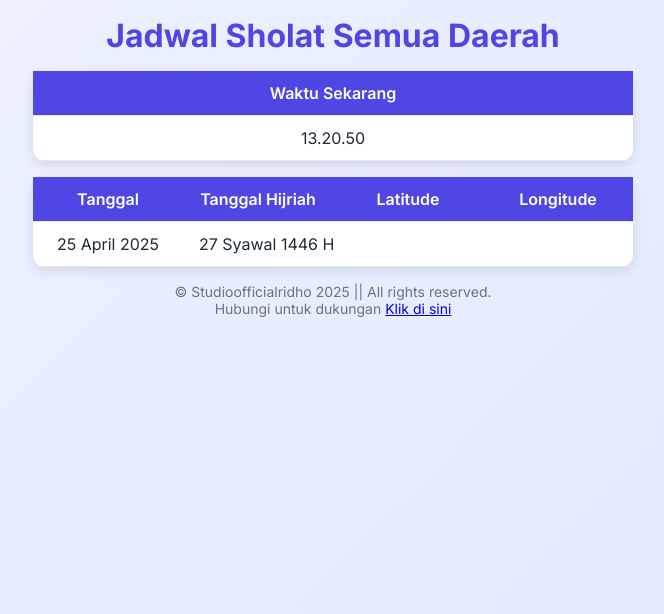
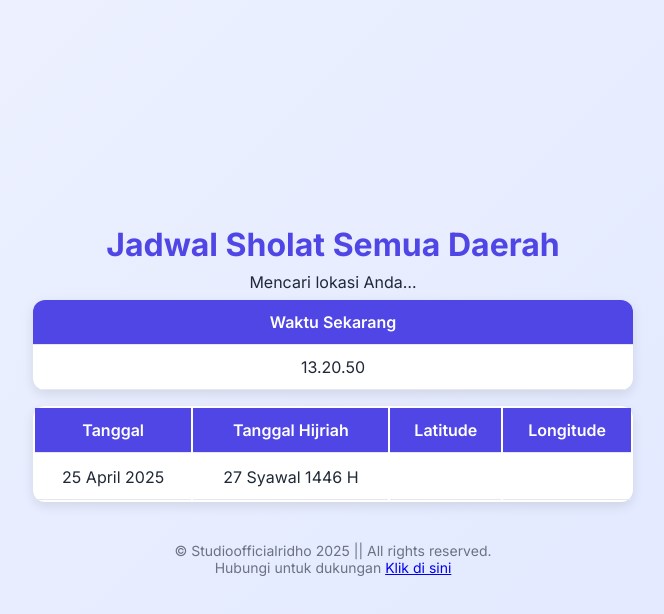
Before and after one commit to ridhosandhika2006/JadwalSholat, a plain HTML site: page index.html in a window 1280 px wide. Shown: the whole page, without its empty margins (307-971 px from the left). Drawn offline with Linux system fonts and the light colour scheme.

Commit message:
Update index.html

```diff
--- a/index.html
+++ b/index.html
@@ -15,7 +15,6 @@
       --card-shadow: rgba(0, 0, 0, 0.1);
       --radius: 0.75rem;
       --transition: 0.3s ease;
-      --gap: 1rem;
     }
     * { margin: 0; padding: 0; box-sizing: border-box; }
     body {
@@ -24,44 +23,41 @@
       background: linear-gradient(135deg, var(--bg-gradient-start), var(--bg-gradient-end));
       display: flex;
       flex-direction: column;
+      justify-content: center;
       align-items: center;
       min-height: 100vh;
-      padding: 1rem;
+      padding: 0 1rem;
     }
-    h1 { font-size: 2rem; color: var(--primary-color); margin-bottom: var(--gap); text-align: center; }/* Wrapper for all tables */
-.tables-wrapper {
-  display: flex;
-  flex-direction: column;
-  align-items: center;
-  gap: var(--gap);
-  width: 100%;
-  max-width: 600px;
+    h1 { font-size: 2rem; color: var(--primary-color); margin-bottom: 0.5rem; text-align: center; }
+    #info, #jadwal, #time-table {
+      width: 100%; max-width: 600px; margin: 0.5rem auto;
+      background: var(--card-bg); border-radius: var(--radius);
+      box-shadow: 0 4px 12px var(--card-shadow); overflow-x: auto;
     }
-table {
-  width: 100%;
-  background: var(--card-bg);
-  border-radius: var(--radius);
-  box-shadow: 0 4px 12px var(--card-shadow);
-  overflow-x: auto;
-  table-layout: fixed;
-  border-collapse: collapse;
+    #info table, #jadwal table, #time-table table {
+      table-layout: fixed; width: 100%; border-collapse: collapse;
     }
     th, td {
-  padding: 0.75rem 1rem;
-  text-align: center;
-  white-space: nowrap;
-  border-bottom: 1px solid #e5e7eb;
+      padding: 0.75rem 1rem; text-align: center;
+      white-space: nowrap; border-bottom: 1px solid #e5e7eb;
     }
     thead { background: var(--primary-color); }
     thead th { color: var(--secondary-color); font-weight: 600; }
     #jadwal tbody tr { transition: background var(--transition); }
     #jadwal tbody tr:hover { background: rgba(79, 70, 229, 0.05); }
-footer {
-  margin-top: var(--gap);
-  text-align: center;
-  font-size: 0.875rem;
-  color: #6b7280;
+    #countdown-table {
+      width: 100%; max-width: 400px; margin: 1rem auto;
+      border-collapse: collapse; background: var(--card-bg);
+      border-radius: var(--radius); box-shadow: 0 4px 12px var(--card-shadow);
+      overflow: hidden;
     }
+    #countdown-table th, #countdown-table td {
+      padding: 0.75rem 1rem; text-align: center;
+      border-bottom: 1px solid #e5e7eb; white-space: nowrap;
+    }
+    #countdown-table thead { background: var(--primary-color); }
+    #countdown-table thead th { color: var(--secondary-color); font-weight: 600; }
+    footer { margin-top: 2rem; text-align: center; font-size: 0.875rem; color: #6b7280; }
     @media (max-width: 600px) {
       h1 { font-size: 1.75rem; }
       th, td { padding: 0.5rem; font-size: 0.875rem; }
@@ -69,59 +65,43 @@ footer {
     @media (max-width: 400px) {
       th, td { padding: 0.4rem; font-size: 0.75rem; }
     }
-
   </style>
 </head>
 <body>
   <h1>Jadwal Sholat Semua Daerah</h1>
-  <div class="tables-wrapper">
-    <!-- Real-time clock -->
-    <div id="time-table" style="display:none;">
-      <table>
-        <thead><tr><th>Waktu Sekarang</th></tr></thead>
-        <tbody><tr><td id="real-time"></td></tr></tbody>
-      </table>
-    </div><!-- Informasi: Tanggal, Hijri, Koordinat -->
-<div id="info" style="display:none;">
-  <table>
-    <thead><tr><th>Tanggal</th><th>Tanggal Hijriah</th><th>Latitude</th><th>Longitude</th></tr></thead>
-    <tbody><tr><td id="gregorian-date"></td><td id="hijri-date"></td><td id="latitude"></td><td id="longitude"></td></tr></tbody>
-  </table>
-</div>
-
-<!-- Jadwal Sholat -->
-<div id="jadwal" style="display:none;">
-  <table>
-    <thead><tr><th>Subuh</th><th>Dzuhur</th><th>Ashar</th><th>Maghrib</th><th>Isya</th></tr></thead>
-    <tbody></tbody>
-  </table>
-</div>
-
-<!-- Countdown -->
-<div id="countdown-table" style="display:none;">
-  <table>
-    <thead><tr><th>Waktu</th><th>Sisa</th></tr></thead>
-    <tbody id="countdown-body"></tbody>
-  </table>
-</div>
-
-  </div>  <footer>
+  <div id="status">Mencari lokasi Anda…</div>  <!-- Tabel Waktu Real-time -->  <div id="time-table" style="display:none;">
+    <table><thead><tr><th>Waktu Sekarang</th></tr></thead><tbody><tr><td id="real-time"></td></tr></tbody></table>
+  </div>  <!-- Tabel Informasi: Tanggal, Hijri, Koordinat -->  <table id="info" style="display:none;"><thead><tr><th>Tanggal</th><th>Tanggal Hijriah</th><th>Latitude</th><th>Longitude</th></tr></thead><tbody><tr><td id="gregorian-date"></td><td id="hijri-date"></td><td id="latitude"></td><td id="longitude"></td></tr></tbody></table>  <!-- Tabel Jadwal Sholat -->  <table id="jadwal" style="display:none;"><thead><tr><th>Subuh</th><th>Dzuhur</th><th>Ashar</th><th>Maghrib</th><th>Isya</th></tr></thead><tbody></tbody></table>  <!-- Tabel Countdown -->  <table id="countdown-table" style="display:none;"><thead><tr><th>Waktu</th><th>Sisa</th></tr></thead><tbody id="countdown-body"></tbody></table>  <footer>
     <p>&copy; Studioofficialridho 2025 || All rights reserved.</p>
     <p>Hubungi untuk dukungan <a href="https://ridhosandhika2006.github.io/Website-Portfolio/" target="_blank" rel="noopener noreferrer">Klik di sini</a></p>
   </footer>  <script>
+    const statusEl = document.getElementById('status');
     const timeContainer = document.getElementById('time-table');
     const realTimeEl = document.getElementById('real-time');
     const infoTable = document.getElementById('info');
     const jadwalTable = document.getElementById('jadwal');
     const tbodyEl = jadwalTable.querySelector('tbody');
     const countdownTable = document.getElementById('countdown-table');
-    const countdownBody = document.getElementById('countdown-body');  const bulanHijriah = [
+    const countdownBody = document.getElementById('countdown-body');
+
+    // Daftar bulan Hijriah dalam bahasa Indonesia
+    const bulanHijriah = [
       "Muharram", "Safar", "Rabiul Awal", "Rabiul Akhir",
       "Jumadil Awal", "Jumadil Akhir", "Rajab", "Syaban",
       "Ramadhan", "Syawal", "Zulkaidah", "Zulhijah"
     ];
 
+    // Formatter Hijriah
     const hijriFormatter = new Intl.DateTimeFormat('en-TN-u-ca-islamic', { day: 'numeric', month: 'numeric', year: 'numeric' });
+
+    function showError(msg) {
+      console.error('Geolocation Error:', msg);
+      statusEl.textContent = msg;
+      timeContainer.style.display = 'none';
+      infoTable.style.display = 'none';
+      jadwalTable.style.display = 'none';
+      countdownTable.style.display = 'none';
+    }
 
     function adjustTime(timeStr, offsetMinutes = 2) {
       const [hour, minute] = timeStr.split(':').map(Number);
@@ -155,6 +135,7 @@ setInterval(updateDateTimeElements, 1000);
     function success(pos) {
       const { latitude, longitude } = pos.coords;
       const timestamp = Math.floor(Date.now() / 1000);
+      statusEl.textContent = `Koordinat: ${latitude.toFixed(4)}, ${longitude.toFixed(4)}`;
       document.getElementById('latitude').textContent = latitude.toFixed(4);
       document.getElementById('longitude').textContent = longitude.toFixed(4);
 
@@ -195,12 +176,14 @@ function success(pos) {
           updateCountdown();
           setInterval(updateCountdown, 1000);
         })
-    .catch(err => console.error('Gagal memuat jadwal sholat:', err));
+        .catch(err => showError('Gagal memuat jadwal sholat: ' + err.message));
     }
     function error(err) {
       console.error('Geolocation Error', err);
+      showError('Tidak dapat memperoleh lokasi: ' + err.message);
     }
 
+    // Geolocation dengan fallback manual
     if ('geolocation' in navigator) {
       navigator.geolocation.getCurrentPosition(success, error, { enableHighAccuracy: true });
     } else {
@@ -209,9 +192,8 @@ if ('geolocation' in navigator) {
       if (!isNaN(lat) && !isNaN(lon)) {
         success({ coords: { latitude: lat, longitude: lon } });
       } else {
-    console.error('Input koordinat tidak valid.');
+        showError('Input koordinat tidak valid.');
       }
     }
-
   </script></body>
 </html>
```
Lines whose indentation alone changed are shown as unchanged.
